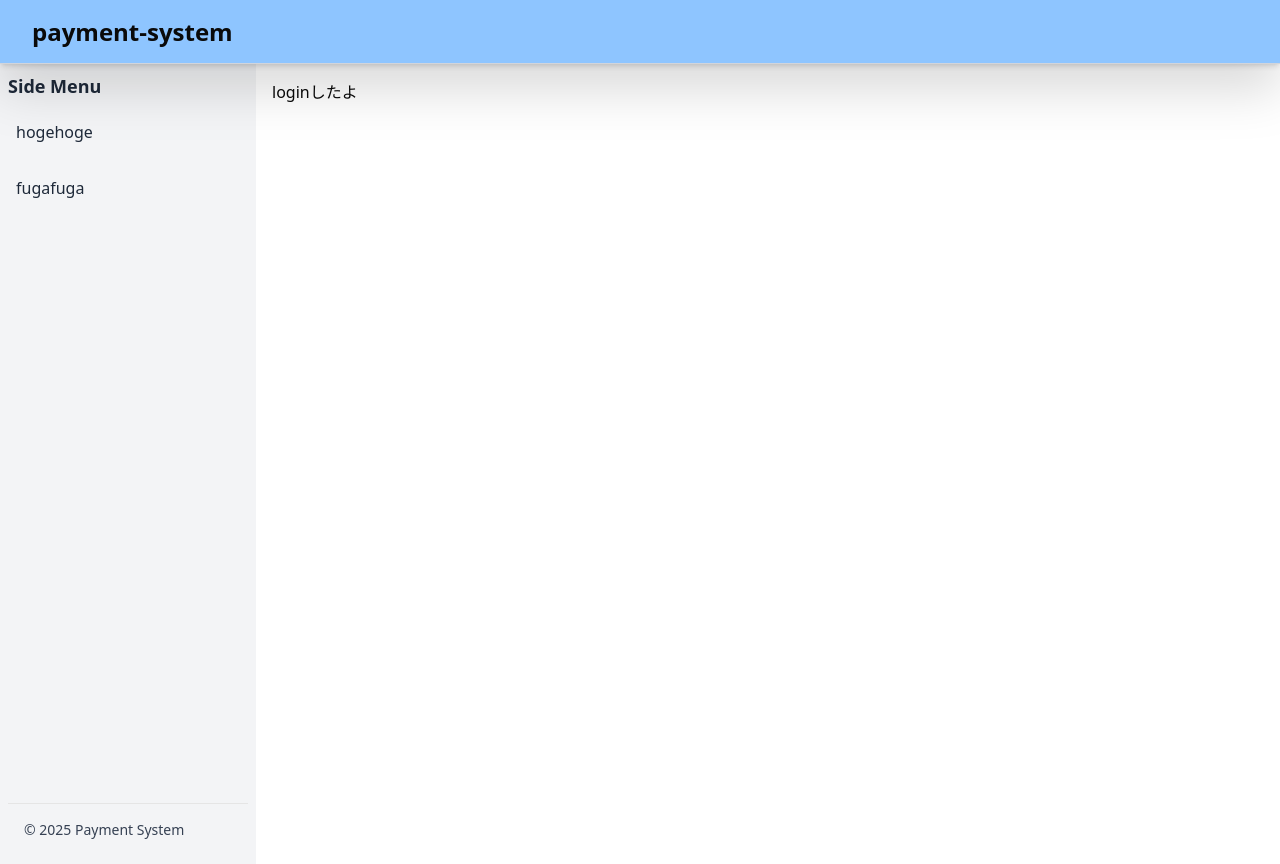
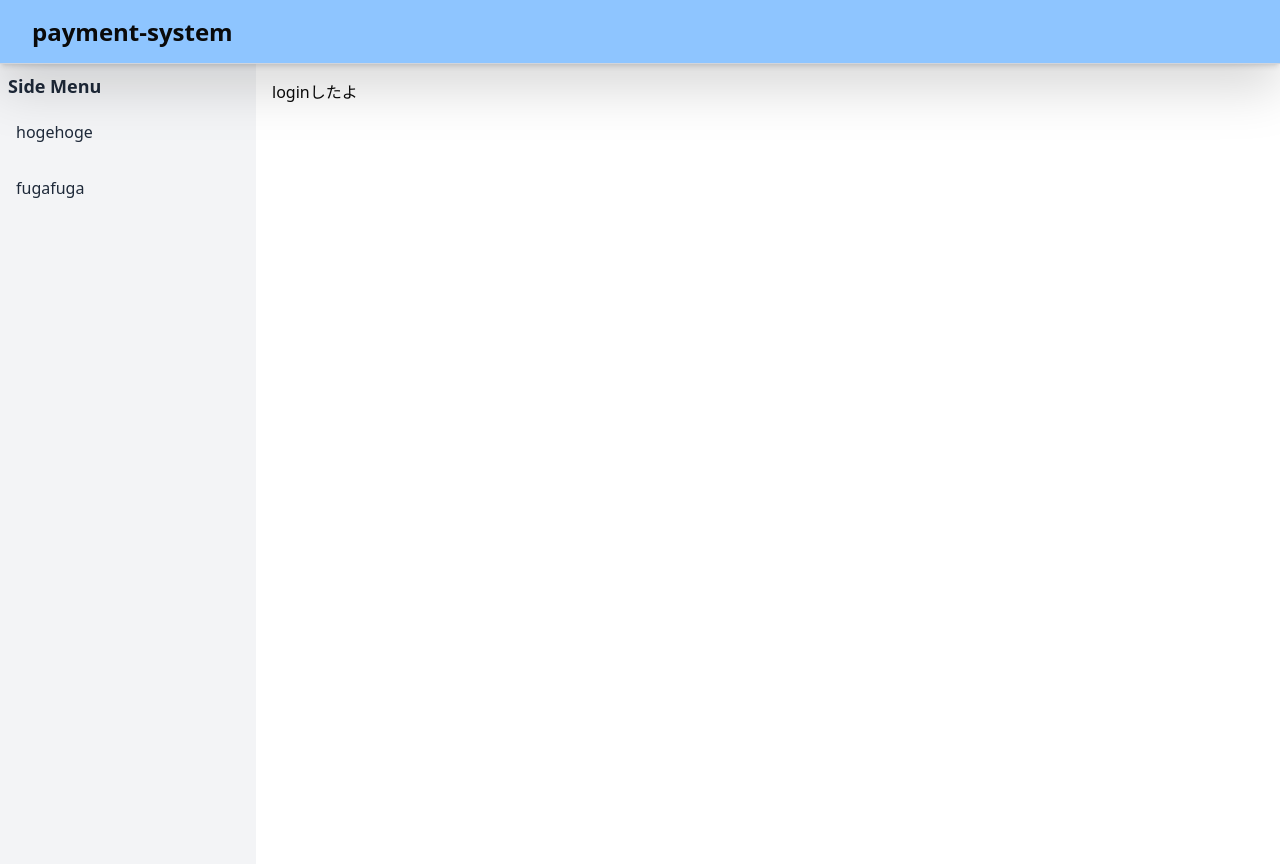
Before and after one commit to sMiccu/payment-system, a Next.js app in the folder frontend/webapp/: page /top in a window 1280 px wide. Built offline with nearby package versions, Linux system fonts and the light colour scheme.

Commit message:
del : sidebarのfooter

```diff
--- a/frontend/webapp/src/components/layout/sidebar.tsx
+++ b/frontend/webapp/src/components/layout/sidebar.tsx
@@ -30,11 +30,6 @@ export function AppSidebar() {
             </div>
           </SidebarGroup>
         </SidebarContent>
-        <SidebarFooter>
-          <div className="p-4 border-t text-gray-700 text-sm">
-            © 2025 Payment System
-          </div>
-        </SidebarFooter>
       </Sidebar>
     </SidebarProvider>
   )
```
